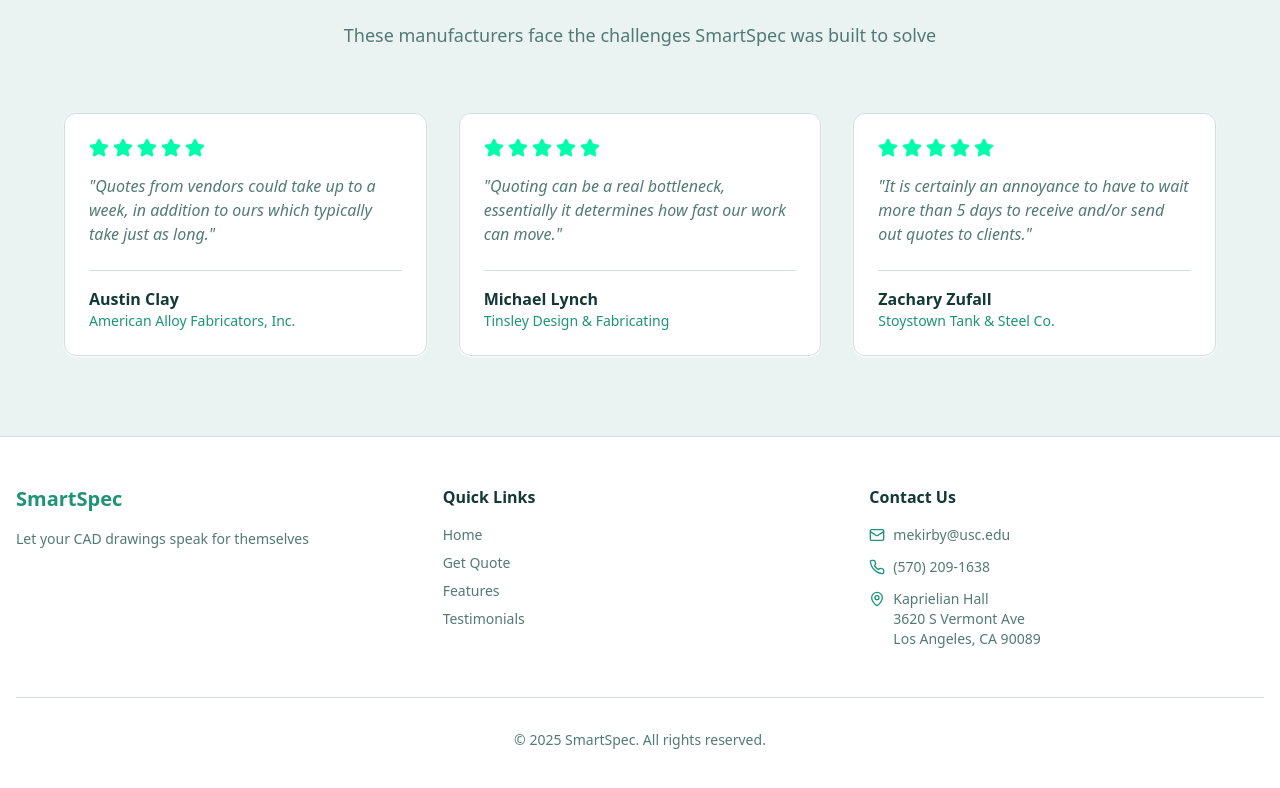
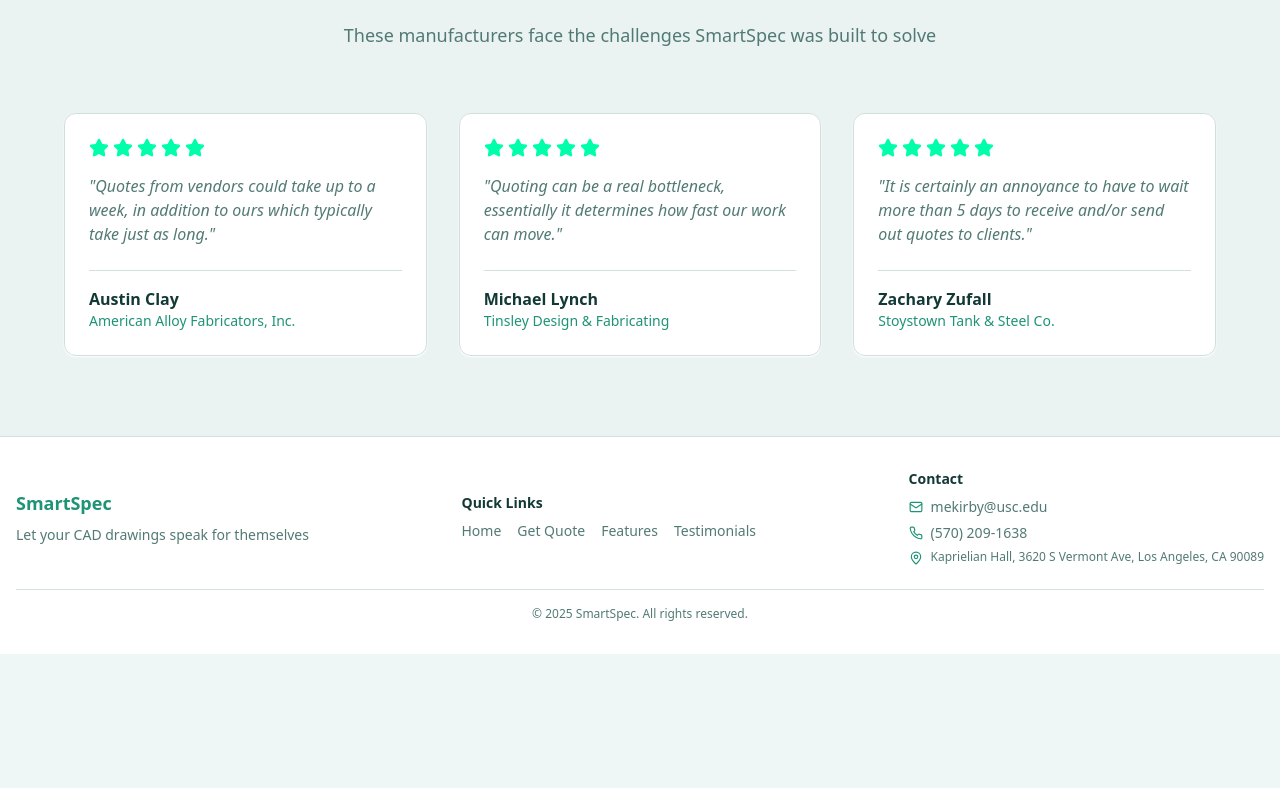
Before and after one commit to SmartSpec/material-quote-bot, a React (Vite) app: page / in a window 1280 px wide. Shown: the part 2726-3514 px from the top of the page. After the commit the page ends 3380 px from the top, so only its background shows below. Built offline with nearby package versions, Linux system fonts and the light colour scheme; the HTML template or start-up script is replaced by a standard one.

Commit message:
Refactor: Improve footer layout

```diff
--- a/src/components/Footer.tsx
+++ b/src/components/Footer.tsx
@@ -3,20 +3,20 @@ import { Mail, Phone, MapPin } from "lucide-react";
 const Footer = () => {
   return (
     <footer className="bg-card border-t border-border">
-      <div className="container px-4 py-12 mx-auto">
-        <div className="grid gap-8 md:grid-cols-3">
+      <div className="container px-4 py-8 mx-auto">
+        <div className="flex flex-col md:flex-row md:items-center md:justify-between gap-6">
           {/* Company Info */}
-          <div>
-            <h3 className="text-xl font-bold text-primary mb-4">SmartSpec</h3>
-            <p className="text-sm text-muted-foreground">
+          <div className="flex-shrink-0">
+            <h3 className="text-lg font-bold text-primary mb-2">SmartSpec</h3>
+            <p className="text-sm text-muted-foreground max-w-xs">
               Let your CAD drawings speak for themselves
             </p>
           </div>
 
           {/* Quick Links */}
-          <div>
-            <h4 className="font-semibold mb-4">Quick Links</h4>
-            <ul className="space-y-2 text-sm text-muted-foreground">
+          <div className="flex-shrink-0">
+            <h4 className="font-semibold mb-2 text-sm">Quick Links</h4>
+            <ul className="flex flex-wrap gap-x-4 gap-y-1 text-sm text-muted-foreground">
               <li>
                 <a href="/" className="hover:text-primary transition-colors">
                   Home
@@ -41,34 +41,32 @@ const Footer = () => {
           </div>
 
           {/* Contact Info */}
-          <div>
-            <h4 className="font-semibold mb-4">Contact Us</h4>
-            <ul className="space-y-3 text-sm text-muted-foreground">
-              <li className="flex items-start gap-2">
-                <Mail className="w-4 h-4 mt-0.5 text-primary" />
+          <div className="flex-shrink-0">
+            <h4 className="font-semibold mb-2 text-sm">Contact</h4>
+            <ul className="space-y-1.5 text-sm text-muted-foreground">
+              <li className="flex items-center gap-2">
+                <Mail className="w-3.5 h-3.5 text-primary flex-shrink-0" />
                 <a href="mailto:mekirby@usc.edu" className="hover:text-primary transition-colors">
                   mekirby@usc.edu
                 </a>
               </li>
-              <li className="flex items-start gap-2">
-                <Phone className="w-4 h-4 mt-0.5 text-primary" />
+              <li className="flex items-center gap-2">
+                <Phone className="w-3.5 h-3.5 text-primary flex-shrink-0" />
                 <a href="tel:5702091638" className="hover:text-primary transition-colors">
                   (570) 209-1638
                 </a>
               </li>
               <li className="flex items-start gap-2">
-                <MapPin className="w-4 h-4 mt-0.5 text-primary flex-shrink-0" />
-                <span>
-                  Kaprielian Hall<br />
-                  3620 S Vermont Ave<br />
-                  Los Angeles, CA 90089
+                <MapPin className="w-3.5 h-3.5 mt-0.5 text-primary flex-shrink-0" />
+                <span className="text-xs">
+                  Kaprielian Hall, 3620 S Vermont Ave, Los Angeles, CA 90089
                 </span>
               </li>
             </ul>
           </div>
         </div>
 
-        <div className="mt-12 pt-8 border-t border-border text-center text-sm text-muted-foreground">
+        <div className="mt-6 pt-4 border-t border-border text-center text-xs text-muted-foreground">
           <p>&copy; {new Date().getFullYear()} SmartSpec. All rights reserved.</p>
         </div>
       </div>
```
